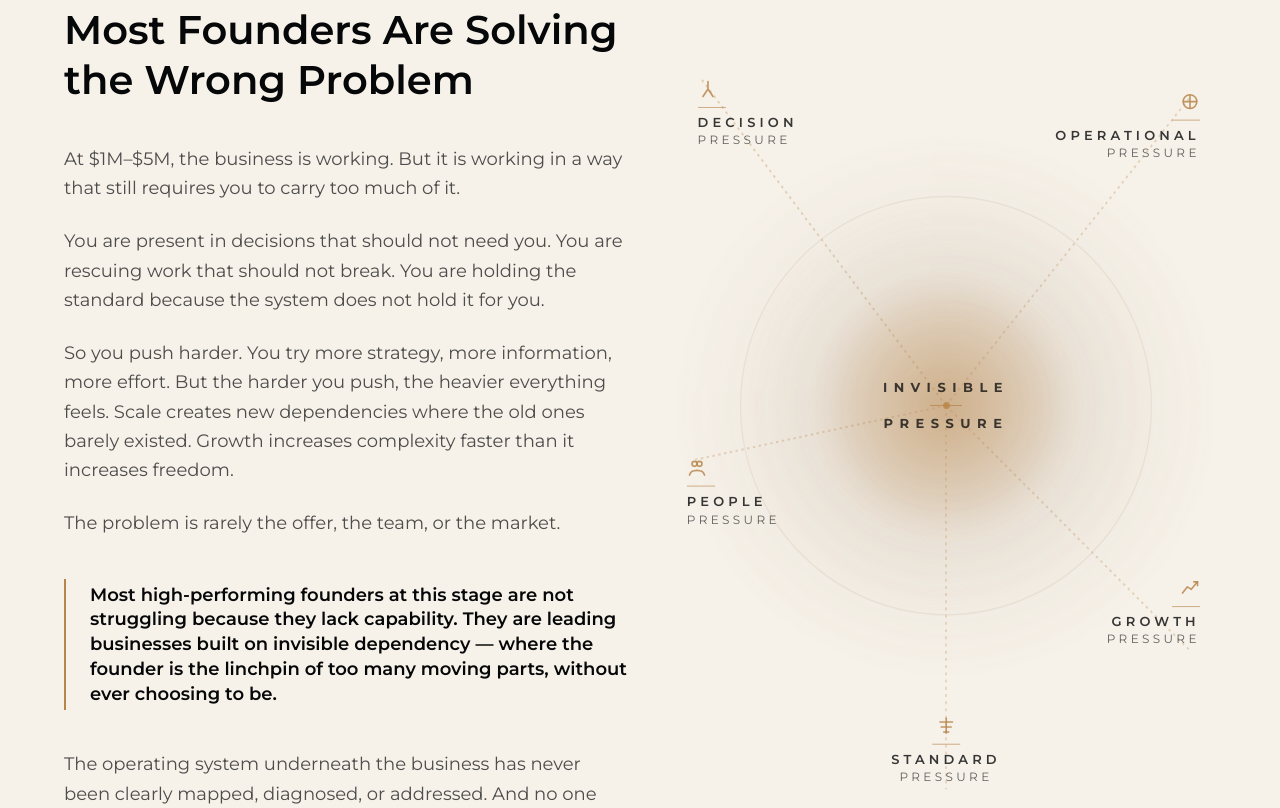
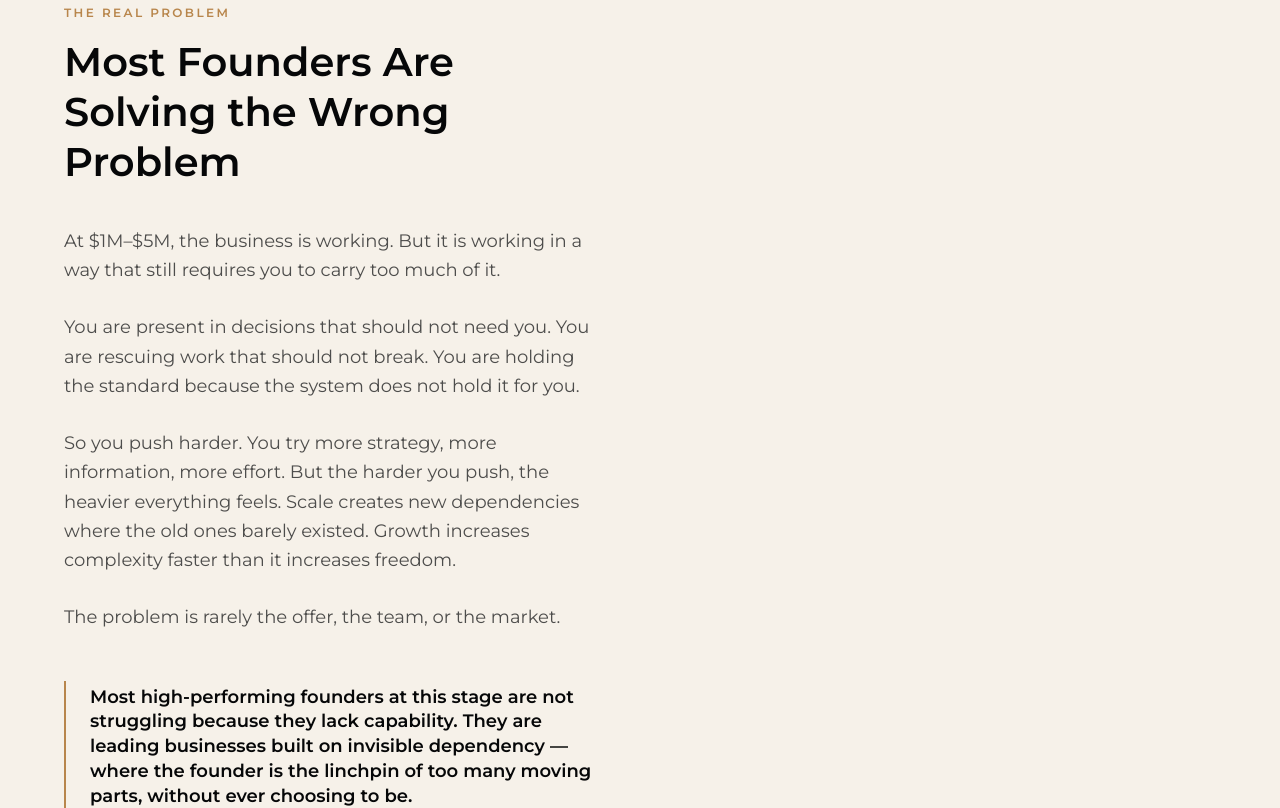
Before and after one commit to michaelgiotakis/elevated-leader, a Next.js app: page /diagnostic in a window 1280 px wide. Shown: the part 1240-2048 px from the top of the page. Built offline with nearby package versions, Linux system fonts and the light colour scheme; a web font is replaced by a local one.

Commit message:
Refine diagnostic page editorial rhythm and psychological pacing

```diff
--- a/src/app/diagnostic/page.tsx
+++ b/src/app/diagnostic/page.tsx
@@ -2,7 +2,6 @@ import type { Metadata } from "next";
 import Image from "next/image";
 import Link from "next/link";
 import { Button } from "@/components/ui/Button";
-import { Card } from "@/components/ui/Card";
 import { Container } from "@/components/ui/Container";
 import { Eyebrow } from "@/components/ui/Eyebrow";
 import { Section } from "@/components/ui/Section";
@@ -248,9 +247,9 @@ export default function DiagnosticPage() {
       </section>
 
       {/* ── 2. THE REAL PROBLEM ──────────────────────────────────────────── */}
-      <Section className="border-t border-warm-stone">
+      <section className="py-24 md:py-36 border-t border-warm-stone">
         <Container>
-          <div className="grid grid-cols-1 lg:grid-cols-[1fr_540px] lg:gap-x-10 xl:gap-x-12">
+          <div className="grid grid-cols-1 lg:grid-cols-2 lg:gap-x-16 xl:gap-x-20">
 
             {/* Left — editorial copy */}
             <div className="lg:self-start">
@@ -259,7 +258,7 @@ export default function DiagnosticPage() {
                 Most Founders Are Solving the Wrong Problem
               </h2>
 
-              <div className="space-y-6">
+              <div className="space-y-7">
                 <p className="font-sans text-base md:text-lg text-obsidian/70 leading-relaxed">
                   At $1M–$5M, the business is working. But it is working in a way
                   that still requires you to carry too much of it.
@@ -282,7 +281,7 @@ export default function DiagnosticPage() {
               </div>
 
               {/* Callout block */}
-              <div className="my-10 border-l-2 border-bronze pl-6 py-1">
+              <div className="my-12 border-l-2 border-bronze pl-6 py-1">
                 <p className="font-sans text-base md:text-lg font-semibold text-obsidian leading-snug">
                   Most high-performing founders at this stage are not struggling
                   because they lack capability. They are leading businesses built
@@ -298,182 +297,19 @@ export default function DiagnosticPage() {
               </p>
             </div>
 
-            {/* Right — coded atmospheric pressure field */}
-            <div className="relative mt-16 lg:mt-0 min-h-[560px]">
-
-              {/* ── ATMOSPHERIC CORE ─────────────────────────────────── */}
-
-              {/* Outer warmth field */}
-              <div
-                className="absolute pointer-events-none"
-                style={{ top: "50%", left: "50%", transform: "translate(-50%, -50%)" }}
-                aria-hidden="true"
-              >
-                <div style={{
-                  width: "540px", height: "540px", borderRadius: "50%",
-                  background: "radial-gradient(circle, rgba(212,199,183,0.44) 0%, rgba(212,199,183,0.18) 45%, transparent 72%)",
-                  animation: "pressureGlow 9s ease-in-out infinite",
-                }} />
-              </div>
-
-              {/* Mid bronze haze */}
-              <div
-                className="absolute pointer-events-none"
-                style={{ top: "50%", left: "50%", transform: "translate(-50%, -50%)" }}
-                aria-hidden="true"
-              >
-                <div style={{
-                  width: "420px", height: "420px", borderRadius: "50%",
-                  background: "radial-gradient(circle, rgba(184,134,76,0.26) 0%, rgba(212,199,183,0.32) 38%, transparent 70%)",
-                  animation: "pressurePulse 7s ease-in-out infinite 0.8s",
-                }} />
-              </div>
-
-              {/* Inner bronze core */}
-              <div
-                className="absolute pointer-events-none"
-                style={{ top: "50%", left: "50%", transform: "translate(-50%, -50%)" }}
-                aria-hidden="true"
-              >
-                <div style={{
-                  width: "230px", height: "230px", borderRadius: "50%",
-                  background: "radial-gradient(circle, rgba(184,134,76,0.48) 0%, rgba(184,134,76,0.20) 50%, transparent 100%)",
-                  filter: "blur(16px)",
-                  animation: "pressurePulse 7s ease-in-out infinite 2s",
-                }} />
-              </div>
-
-              {/* Center anchor dot */}
-              <div
-                className="absolute pointer-events-none"
-                style={{
-                  top: "50%", left: "50%",
-                  width: "7px", height: "7px",
-                  marginTop: "-3.5px", marginLeft: "-3.5px",
-                  borderRadius: "50%",
-                  background: "rgba(184,134,76,0.82)",
-                }}
-                aria-hidden="true"
-              />
-
-              {/* ── SVG ORBITAL GEOMETRY ─────────────────────────────── */}
-              <svg
-                className="absolute inset-0 w-full h-full pointer-events-none"
-                viewBox="0 0 460 600"
-                preserveAspectRatio="none"
-                aria-hidden="true"
-              >
-                {/* Dashed radial lines — center (230,300) to each node */}
-                <line x1="230" y1="300" x2="22"  y2="74"  stroke="rgba(184,134,76,0.34)" strokeWidth="1.4" strokeDasharray="2,3" />
-                <line x1="230" y1="300" x2="438" y2="86"  stroke="rgba(184,134,76,0.30)" strokeWidth="1.4" strokeDasharray="2,3" />
-                <line x1="230" y1="300" x2="14"  y2="338" stroke="rgba(184,134,76,0.30)" strokeWidth="1.4" strokeDasharray="2,3" />
-                <line x1="230" y1="300" x2="438" y2="470" stroke="rgba(184,134,76,0.30)" strokeWidth="1.4" strokeDasharray="2,3" />
-                <line x1="230" y1="300" x2="230" y2="566" stroke="rgba(184,134,76,0.30)" strokeWidth="1.4" strokeDasharray="2,3" />
-                {/* Outer orbit ellipse */}
-                <ellipse cx="230" cy="300" rx="175" ry="145" fill="none" stroke="rgba(212,199,183,0.32)" strokeWidth="1.1" />
-              </svg>
-
-              {/* ── CENTER LABEL ─────────────────────────────────────── */}
-              <div
-                className="absolute z-10 text-center pointer-events-none"
-                style={{ top: "50%", left: "50%", transform: "translate(-50%, -50%)" }}
-                aria-hidden="true"
-              >
-                <p className="font-sans text-[13px] font-bold tracking-[0.5em] uppercase text-obsidian/75 whitespace-nowrap">
-                  INVISIBLE
-                </p>
-                <div className="mx-auto my-2" style={{ width: "32px", height: "1px", background: "rgba(184,134,76,0.80)" }} />
-                <p className="font-sans text-[13px] font-bold tracking-[0.5em] uppercase text-obsidian/75 whitespace-nowrap">
-                  PRESSURE
+            {/* Right — editorial space */}
+            <div className="hidden lg:flex flex-col justify-end pb-4">
+              <div className="flex items-start gap-5">
+                <div className="w-px h-16 shrink-0 mt-1" style={{ backgroundColor: "rgba(212,199,183,0.65)" }} aria-hidden="true" />
+                <p className="font-heading text-[19px] leading-[1.65] tracking-tight" style={{ color: "rgba(6,7,8,0.52)" }}>
+                  Most founders are solving symptoms while the pressure pattern stays untouched.
                 </p>
               </div>
-
-              {/* ── PRESSURE NODES ───────────────────────────────────── */}
-
-              {/* Decision Pressure — upper left */}
-              <div
-                className="absolute z-10"
-                style={{ top: "12%", left: "4%", animation: "pressureDrift 10s ease-in-out infinite 0s" }}
-              >
-                <svg width="20" height="20" viewBox="0 0 16 16" fill="none" aria-hidden="true">
-                  <path d="M8 2L8 8L4 14 M8 8L12 14" stroke="rgba(184,134,76,0.85)" strokeWidth="1.3" strokeLinecap="round" />
-                </svg>
-                <div style={{ width: "28px", height: "1px", background: "rgba(184,134,76,0.62)", margin: "8px 0 6px" }} />
-                <p className="font-sans text-[13px] font-semibold tracking-[0.32em] uppercase leading-tight text-obsidian/80">Decision</p>
-                <p className="font-sans text-[12px] tracking-[0.28em] uppercase leading-tight text-obsidian/62 mt-0.5">Pressure</p>
-              </div>
-
-              {/* Operational Pressure — upper right */}
-              <div
-                className="absolute z-10 text-right"
-                style={{ top: "14%", right: "3%", animation: "pressureDrift 12s ease-in-out infinite 2s" }}
-              >
-                <div className="flex justify-end">
-                  <svg width="20" height="20" viewBox="0 0 16 16" fill="none" aria-hidden="true">
-                    <circle cx="8" cy="8" r="5.5" stroke="rgba(184,134,76,0.85)" strokeWidth="1.3" />
-                    <line x1="8" y1="2.5" x2="8" y2="13.5" stroke="rgba(184,134,76,0.85)" strokeWidth="1.3" />
-                    <line x1="2.5" y1="8" x2="13.5" y2="8" stroke="rgba(184,134,76,0.85)" strokeWidth="1.3" />
-                  </svg>
-                </div>
-                <div style={{ width: "28px", height: "1px", background: "rgba(184,134,76,0.62)", margin: "8px 0 6px", marginLeft: "auto" }} />
-                <p className="font-sans text-[13px] font-semibold tracking-[0.32em] uppercase leading-tight text-obsidian/80">Operational</p>
-                <p className="font-sans text-[12px] tracking-[0.28em] uppercase leading-tight text-obsidian/62 mt-0.5">Pressure</p>
-              </div>
-
-              {/* People Pressure — left middle */}
-              <div
-                className="absolute z-10"
-                style={{ top: "56%", left: "2%", animation: "pressureDrift 11s ease-in-out infinite 1s" }}
-              >
-                <svg width="20" height="20" viewBox="0 0 16 16" fill="none" aria-hidden="true">
-                  <circle cx="6" cy="5" r="2" stroke="rgba(184,134,76,0.85)" strokeWidth="1.3" />
-                  <circle cx="10" cy="5" r="2" stroke="rgba(184,134,76,0.85)" strokeWidth="1.3" />
-                  <path d="M2 14Q3 10.5 6 10.5Q8 10 10 10.5Q13 10.5 14 14" stroke="rgba(184,134,76,0.85)" strokeWidth="1.3" strokeLinecap="round" />
-                </svg>
-                <div style={{ width: "28px", height: "1px", background: "rgba(184,134,76,0.62)", margin: "8px 0 6px" }} />
-                <p className="font-sans text-[13px] font-semibold tracking-[0.32em] uppercase leading-tight text-obsidian/80">People</p>
-                <p className="font-sans text-[12px] tracking-[0.28em] uppercase leading-tight text-obsidian/62 mt-0.5">Pressure</p>
-              </div>
-
-              {/* Growth Pressure — lower right */}
-              <div
-                className="absolute z-10 text-right"
-                style={{ bottom: "22%", right: "3%", animation: "pressureDrift 9s ease-in-out infinite 3s" }}
-              >
-                <div className="flex justify-end">
-                  <svg width="20" height="20" viewBox="0 0 16 16" fill="none" aria-hidden="true">
-                    <path d="M2 12L6 7L9 9L14 3" stroke="rgba(184,134,76,0.85)" strokeWidth="1.3" strokeLinecap="round" strokeLinejoin="round" />
-                    <path d="M11 3L14 3L14 6" stroke="rgba(184,134,76,0.85)" strokeWidth="1.3" strokeLinecap="round" />
-                  </svg>
-                </div>
-                <div style={{ width: "28px", height: "1px", background: "rgba(184,134,76,0.62)", margin: "8px 0 6px", marginLeft: "auto" }} />
-                <p className="font-sans text-[13px] font-semibold tracking-[0.32em] uppercase leading-tight text-obsidian/80">Growth</p>
-                <p className="font-sans text-[12px] tracking-[0.28em] uppercase leading-tight text-obsidian/62 mt-0.5">Pressure</p>
-              </div>
-
-              {/* Standard Pressure — bottom center */}
-              {/* Outer wrapper handles centering; inner div takes the drift animation */}
-              <div className="absolute z-10" style={{ bottom: "6%", left: "50%", transform: "translateX(-50%)" }}>
-                <div className="text-center" style={{ animation: "pressureDrift 13s ease-in-out infinite 1.5s" }}>
-                  <div className="flex justify-center">
-                    <svg width="20" height="20" viewBox="0 0 16 16" fill="none" aria-hidden="true">
-                      <line x1="8" y1="2" x2="8" y2="14" stroke="rgba(184,134,76,0.85)" strokeWidth="1.3" strokeLinecap="round" />
-                      <line x1="3" y1="5" x2="13" y2="5" stroke="rgba(184,134,76,0.85)" strokeWidth="1.3" strokeLinecap="round" />
-                      <line x1="4" y1="9" x2="12" y2="9" stroke="rgba(184,134,76,0.85)" strokeWidth="1.3" strokeLinecap="round" />
-                      <line x1="6" y1="13" x2="10" y2="13" stroke="rgba(184,134,76,0.85)" strokeWidth="1.3" strokeLinecap="round" />
-                    </svg>
-                  </div>
-                  <div style={{ width: "28px", height: "1px", background: "rgba(184,134,76,0.62)", margin: "8px auto 6px" }} />
-                  <p className="font-sans text-[13px] font-semibold tracking-[0.32em] uppercase leading-tight text-obsidian/80 whitespace-nowrap">Standard</p>
-                  <p className="font-sans text-[12px] tracking-[0.28em] uppercase leading-tight text-obsidian/62 mt-0.5 whitespace-nowrap">Pressure</p>
-                </div>
-              </div>
-
             </div>
 
           </div>
         </Container>
-      </Section>
+      </section>
 
       {/* ── 3. WHAT THE DIAGNOSTIC ACTUALLY REVEALS ─────────────────────── */}
       <section className="py-20 md:py-28 border-t border-warm-stone/30" style={{ backgroundColor: "#0D1219" }}>
@@ -518,10 +354,69 @@ export default function DiagnosticPage() {
         </Container>
       </section>
 
+      {/* ── CINEMATIC INTERRUPTION — Recognition ────────────────────────── */}
+      <section
+        className="relative overflow-hidden h-[72vh] md:h-[88vh]"
+        style={{ backgroundColor: "#0E1017" }}
+      >
+        {/* Full-bleed editorial image with restrained atmospheric drift */}
+        <div
+          className="absolute inset-0"
+          style={{ animation: "recognitionDrift 44s ease-in-out infinite alternate" }}
+        >
+          <Image
+            src="/images/editorial/diagnostic-recognition-editorial-wider.png"
+            alt=""
+            fill
+            sizes="100vw"
+            className="object-cover object-center"
+          />
+        </div>
+
+        {/* Restrained overlay — warmth without burial */}
+        <div
+          className="absolute inset-0 pointer-events-none"
+          style={{ background: "rgba(10, 8, 7, 0.15)" }}
+          aria-hidden="true"
+        />
+
+        {/* Soft edge vignette */}
+        <div
+          className="absolute inset-0 pointer-events-none"
+          style={{ background: "radial-gradient(ellipse 88% 68% at 50% 50%, transparent 42%, rgba(10, 8, 7, 0.12) 100%)" }}
+          aria-hidden="true"
+        />
+
+        {/* Top blend — emerges seamlessly from dark diagnostic section */}
+        <div
+          className="absolute top-0 left-0 right-0 h-16 md:h-20 pointer-events-none"
+          style={{ background: "linear-gradient(to bottom, #0D1219 0%, transparent 100%)" }}
+          aria-hidden="true"
+        />
+
+        {/* Bottom blend — dissolves into ivory Clarity section */}
+        <div
+          className="absolute bottom-0 left-0 right-0 h-12 md:h-16 pointer-events-none"
+          style={{ background: "linear-gradient(to top, rgba(246,241,233,0.55) 0%, transparent 100%)" }}
+          aria-hidden="true"
+        />
+
+        {/* Editorial statement — vertically centered, left-side composition */}
+        <div className="relative z-10 h-full flex items-center pl-4 sm:pl-6 md:pl-[6%] lg:pl-[7%]">
+          <div className="max-w-[260px] md:max-w-[320px] lg:max-w-[390px]">
+            <div className="w-7 h-px mb-5 md:mb-6" style={{ backgroundColor: "rgba(184,134,76,0.45)" }} aria-hidden="true" />
+            <p className="font-heading text-[18px] md:text-[23px] lg:text-[27px] leading-[1.5] text-ivory text-left tracking-tight">
+              You were never missing discipline. You were carrying invisible pressure without seeing where it lived.
+            </p>
+            <div className="w-7 h-px mt-5 md:mt-6" style={{ backgroundColor: "rgba(184,134,76,0.45)" }} aria-hidden="true" />
+          </div>
+        </div>
+      </section>
+
       {/* ── 4. WHAT YOU RECEIVE ──────────────────────────────────────────── */}
-      <Section className="border-t border-warm-stone">
+      <section className="py-28 md:py-36 border-t border-warm-stone">
         <Container>
-          <div className="max-w-xl mb-12 md:mb-16">
+          <div className="max-w-xl mb-16 md:mb-20">
             <Eyebrow>What You&apos;ll Walk Away With</Eyebrow>
             <h2 className="font-sans font-semibold text-[32px] md:text-[40px] leading-tight text-obsidian mb-5">
               Clarity. Direction. Relief.
@@ -533,35 +428,38 @@ export default function DiagnosticPage() {
             </p>
           </div>
 
-          {/* Deliverables grid */}
-          <div className="grid grid-cols-1 md:grid-cols-2 gap-6">
+          {/* Deliverables — editorial entry list */}
+          <div className="grid grid-cols-1 md:grid-cols-2 gap-x-16 lg:gap-x-20">
             {DELIVERABLES.map((item) => (
-              <Card key={item.title} className="p-8 md:p-10">
-                <div className="w-5 h-px bg-bronze mb-5" />
+              <div
+                key={item.title}
+                className="pt-8 pb-10 md:pt-10 md:pb-12 border-t border-warm-stone/30"
+              >
+                <div className="w-5 h-px bg-bronze/50 mb-5" />
                 <h3 className="font-sans font-semibold text-[15px] text-obsidian leading-snug mb-3">
                   {item.title}
                 </h3>
-                <p className="font-sans text-sm text-obsidian/60 leading-relaxed">
+                <p className="font-sans text-sm text-obsidian/55 leading-relaxed">
                   {item.description}
                 </p>
-              </Card>
+              </div>
             ))}
           </div>
 
           {/* Supporting emotional copy */}
-          <div className="mt-14 md:mt-16 max-w-xl">
+          <div className="mt-16 md:mt-20 max-w-xl">
             <p className="font-sans text-base md:text-lg font-semibold text-obsidian leading-snug border-l-2 border-bronze pl-5">
               The fastest path to a lighter business is finally seeing what is
               actually making it heavy.
             </p>
           </div>
         </Container>
-      </Section>
+      </section>
 
       {/* ── 5. THE THREE LEVERS ──────────────────────────────────────────── */}
-      <Section className="bg-warm-stone/20 border-t border-warm-stone">
+      <section className="py-28 md:py-36 bg-warm-stone/20 border-t border-warm-stone">
         <Container>
-          <div className="max-w-2xl mb-12 md:mb-16">
+          <div className="max-w-2xl mb-16 md:mb-20">
             <Eyebrow>The Framework</Eyebrow>
             <h2 className="font-sans font-semibold text-[32px] md:text-[40px] leading-tight text-obsidian">
               The Diagnostic Measures the Three Areas That Determine Whether a
@@ -569,25 +467,25 @@ export default function DiagnosticPage() {
             </h2>
           </div>
 
-          <div className="grid grid-cols-1 gap-6 md:grid-cols-3">
+          <div className="grid grid-cols-1 gap-x-10 lg:gap-x-14 md:grid-cols-3">
             {LEVERS.map((lever) => (
-              <Card key={lever.label} className="p-8 md:p-10 flex flex-col">
+              <div key={lever.label} className="pt-8 pb-10 md:pt-10 md:pb-12 border-t border-warm-stone/50 flex flex-col">
                 <div className={`w-6 h-0.5 ${lever.accentBar} mb-4`} />
                 <p
                   className={`font-sans text-[10px] font-semibold tracking-[0.3em] uppercase ${lever.labelColor} mb-3`}
                 >
                   {lever.label}
                 </p>
-                <h3 className="font-sans font-bold text-[18px] md:text-[20px] text-obsidian leading-snug mb-2">
+                <h3 className="font-sans font-semibold text-[18px] md:text-[20px] text-obsidian leading-snug mb-2">
                   {lever.heading}
                 </h3>
-                <p className="font-sans text-xs text-obsidian/50 mb-5 leading-snug">
+                <p className="font-sans text-xs text-obsidian/45 mb-5 leading-snug">
                   {lever.tagline}
                 </p>
-                <p className="font-sans text-sm text-obsidian/65 leading-relaxed mb-6 flex-1">
+                <p className="font-sans text-sm text-obsidian/60 leading-relaxed mb-6 flex-1">
                   {lever.description}
                 </p>
-                <div className="border-t border-warm-stone pt-4">
+                <div className="border-t border-warm-stone/50 pt-4">
                   <Link
                     href={lever.href}
                     className={`font-sans text-sm font-semibold ${lever.labelColor} opacity-70 hover:opacity-100 hover:underline underline-offset-2 decoration-1 transition-opacity duration-150`}
@@ -595,11 +493,11 @@ export default function DiagnosticPage() {
                     Explore {lever.label} →
                   </Link>
                 </div>
-              </Card>
+              </div>
             ))}
           </div>
         </Container>
-      </Section>
+      </section>
 
       {/* ── 6. EMOTIONAL RECOGNITION ─────────────────────────────────────── */}
       <section className="py-20 md:py-28 border-t border-warm-stone/30" style={{ backgroundColor: "#110F0D" }}>
```
Also changed, not shown: src/app/globals.css (+5 -13 lines), public/images/editorial/diagnostic-recognition-editorial-wider.png (added), public/images/editorial/diagnostic-recognition-editorial.png (added).
